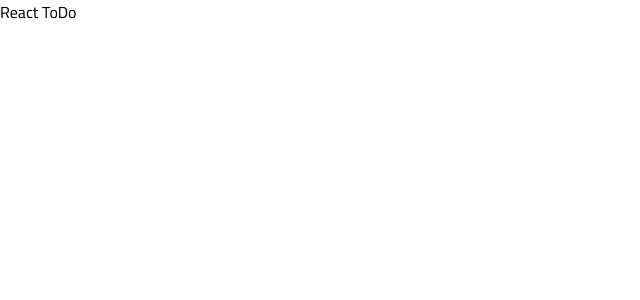
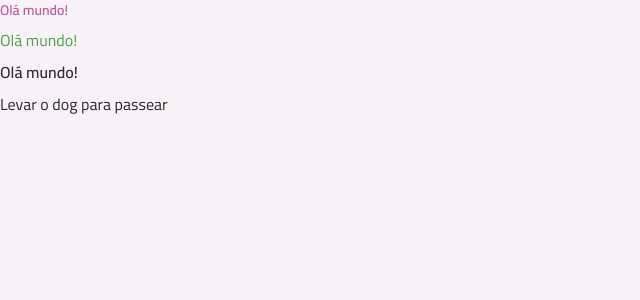
Before and after one commit to Buenohy/react-todo, a React (Vite) app: page / in a window 1280 px wide. Shown: the top 300 px of the page, without its empty margins (0-640 px from the left). Built offline with nearby package versions, Linux system fonts and the light colour scheme.

Commit message:
feat: created component text.tsx with cva variants

```diff
--- a/index.html
+++ b/index.html
@@ -16,7 +16,7 @@
     />
     <title>react-ToDo</title>
   </head>
-  <body>
+  <body class="bg-gray-100">
     <div id="root"></div>
     <script type="module" src="/src/main.tsx"></script>
   </body>
--- a/package.json
+++ b/package.json
@@ -12,6 +12,7 @@
   "dependencies": {
     "@tailwindcss/vite": "^4.2.2",
     "add": "^2.0.6",
+    "class-variance-authority": "^0.7.1",
     "react": "^19.2.4",
     "react-dom": "^19.2.4",
     "tailwindcss": "^4.2.2"
--- a/src/App.tsx
+++ b/src/App.tsx
@@ -1,7 +1,16 @@
+import Text from './components/text';
+
 export default function App() {
   return (
     <>
-      <h1 className="text-">React ToDo</h1>
+      <div className="flex flex-col gap-2">
+        <Text variant="body-sm-bold" className="text-pink-base">
+          Olá mundo!
+        </Text>
+        <Text className="text-green-base">Olá mundo!</Text>
+        <Text variant="body-md-bold">Olá mundo!</Text>
+        <Text>Levar o dog para passear</Text>
+      </div>
     </>
   );
 }
--- /dev/null
+++ b/src/components/text.tsx
@@ -0,0 +1,38 @@
+import React from 'react';
+import { cva, type VariantProps } from 'class-variance-authority';
+
+const textVariants = cva('font-sans text-gray-400', {
+  variants: {
+    variant: {
+      'body-sm-bold': 'text-sm leading-5 font-semibold',
+      'body-md': 'text-base leading-6 font-normal',
+      'body-md-bold': 'text-base leading-6 font-semibold',
+    },
+  },
+  defaultVariants: {
+    variant: 'body-md',
+  },
+});
+
+interface TextProps extends VariantProps<typeof textVariants> {
+  as?: keyof React.JSX.IntrinsicElements;
+  className?: string;
+  children?: React.ReactNode;
+}
+
+export default function Text({
+  as = 'span',
+  variant,
+  className,
+  children,
+  ...props
+}: TextProps) {
+  return React.createElement(
+    as,
+    {
+      className: textVariants({ variant, className }),
+      ...props,
+    },
+    children,
+  );
+}
```
Also changed, not shown: 1 other file (tests, documents, lock files or other folders).
